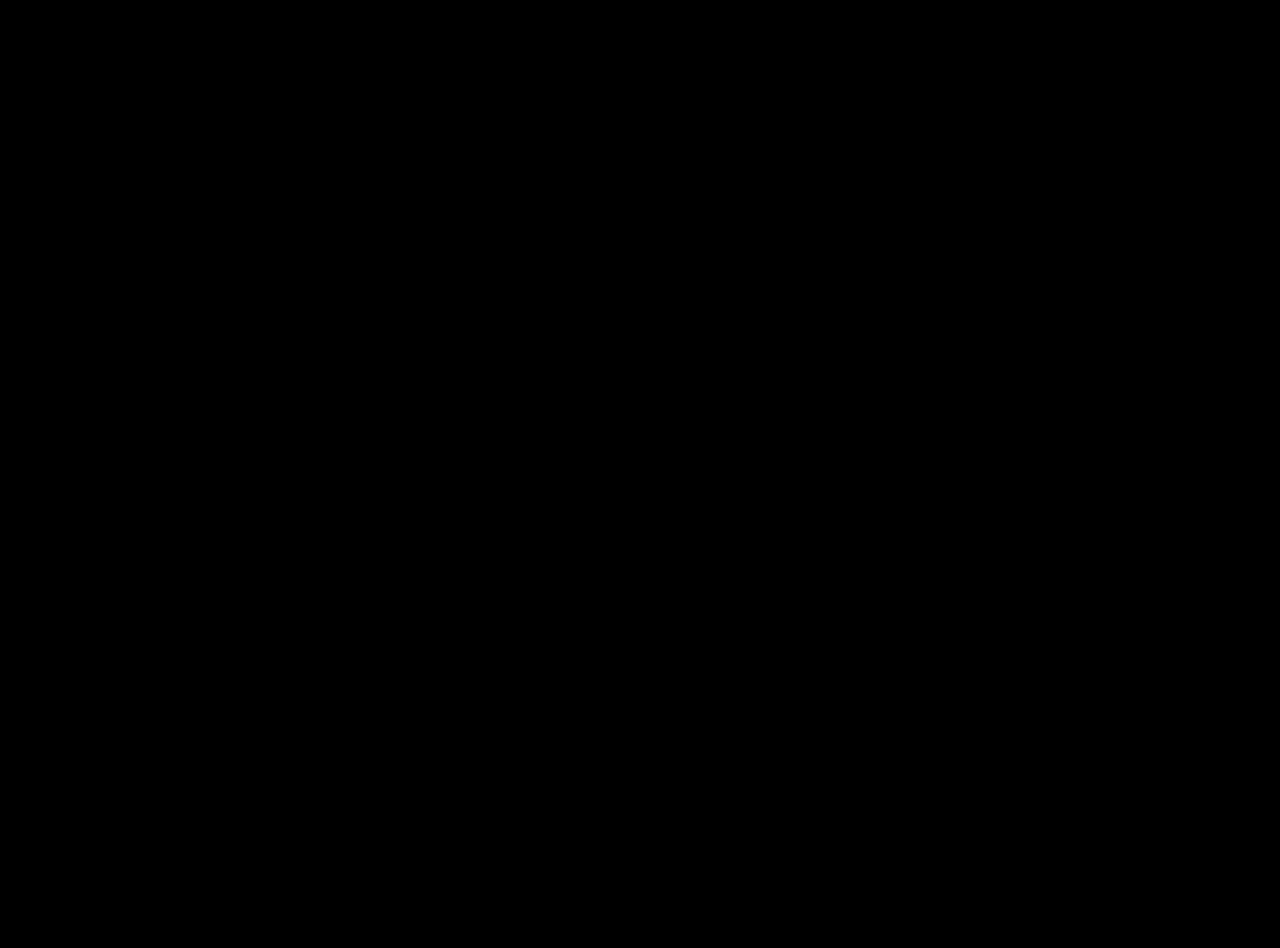
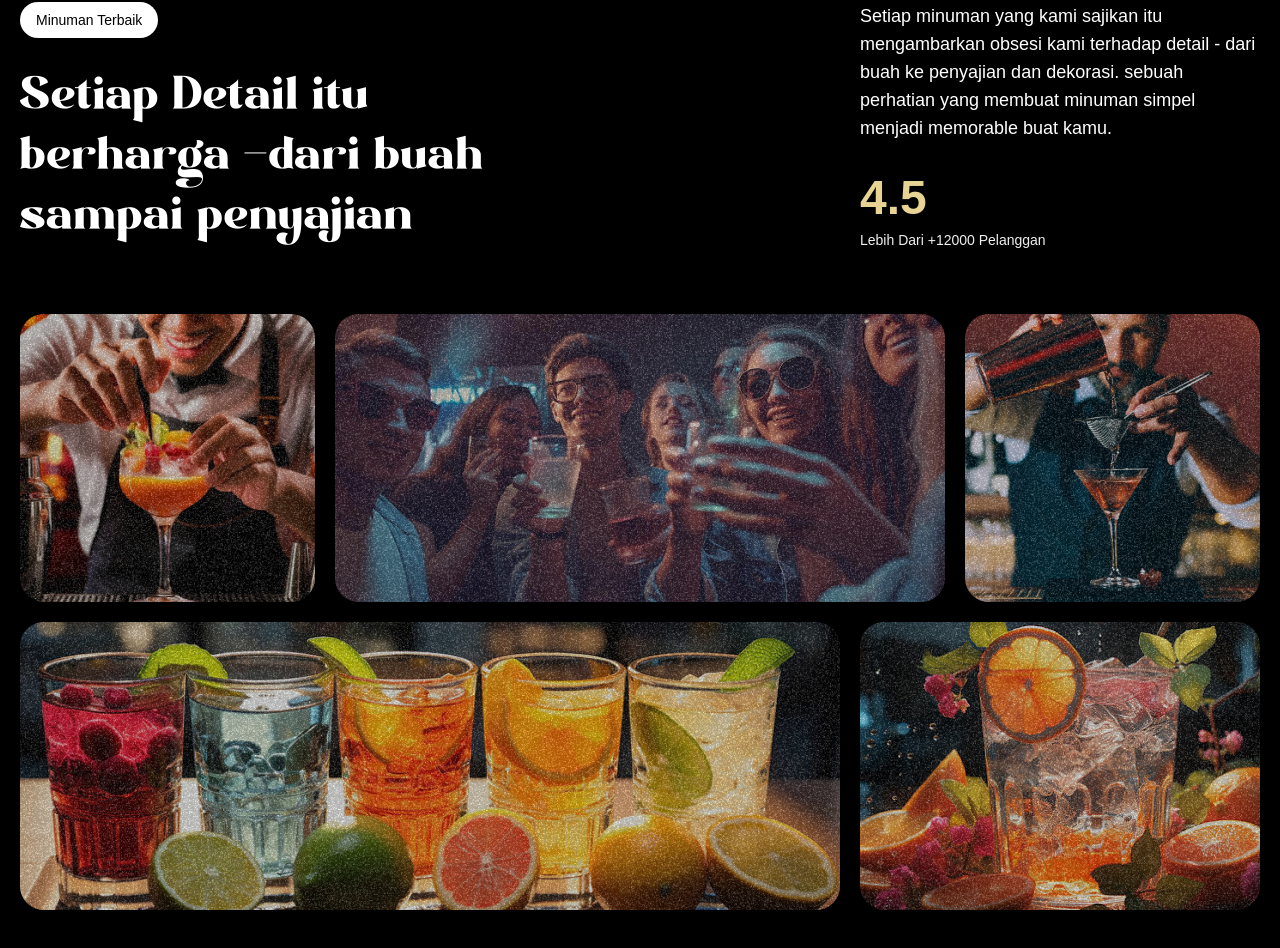
Before and after one commit to AsisWijayanto9467/gsap_minuman, a React (Vite) app: page / in a window 1280 px wide. Shown: the part 1710-2658 px from the top of the page. Before the commit the page ends 1600 px from the top, so only its background shows below. Built offline with nearby package versions, Linux system fonts and the light colour scheme; a web font is replaced by a local one.

Commit message:
Menambahkan About Section

```diff
--- a/src/App.jsx
+++ b/src/App.jsx
@@ -4,6 +4,7 @@
 import Navbar from "./components/Navbar.jsx";
 import Hero from "./components/Hero.jsx";
 import Minuman from "./components/Minuman.jsx";
+import About from "./components/About.jsx";
 
 gsap.registerPlugin(ScrollTrigger, SplitText)
 
@@ -13,6 +14,7 @@
         <Navbar  />
         <Hero />
         <Minuman />
+        <About />
     </main>
   );
 };
--- /dev/null
+++ b/src/components/About.jsx
@@ -0,0 +1,89 @@
+import React from 'react';
+import {useGSAP} from "@gsap/react";
+import gsap from "gsap";
+import { SplitText} from "gsap/all";
+
+const About = () => {
+    useGSAP(() => {
+        const titleSplit = SplitText.create('#about h2', {
+            type: 'words'
+        })
+
+        const scrollTimeline = gsap.timeline({
+            scrollTrigger: {
+                trigger: '#about',
+                start: 'top center',
+            }
+        })
+
+        scrollTimeline
+            .from(titleSplit.words, {
+            opacity: 0, duration: 1, yPercent: 100, ease: 'expo.out', stagger: 0.02
+        })
+            .from('.top-grid div, .bottom-grid div', {
+                opacity: 0, duration: 1, ease: 'power1.inOut', stagger: 0.04,
+            }, '-=0.5')
+    })
+
+    return (
+    <div id={"about"}>
+        <div className={"mb-16 md:px-0 px-5"}>
+            <div className={"content"}>
+                <div className={"md:col-span-8"}>
+                    <p className={"badge"}>Minuman Terbaik</p>
+                    <h2>
+                        Setiap Detail itu berharga <span className={"text-white"}>-</span>
+                         dari buah sampai penyajian
+                    </h2>
+                </div>
+
+                <div className={"sub-content"}>
+                    <p>
+                        Setiap minuman yang kami sajikan itu mengambarkan obsesi kami terhadap detail -
+                        dari buah ke penyajian dan dekorasi. sebuah perhatian yang membuat minuman simpel
+                        menjadi memorable buat kamu.
+                    </p>
+                    <div>
+                        <p className={"md:text-3xl text-xl font-bold"}>
+                            <span>4.5</span>
+                        </p>
+                        <p className={"text-sm text-white-100"}>
+                            Lebih Dari +12000 Pelanggan
+                        </p>
+                    </div>
+                </div>
+            </div>
+        </div>
+
+        <div className={"top-grid"}>
+            <div className={"md:col-span-3"}>
+                <div className={"noisy"} />
+                <img src={"/images/abt1.png"} alt={"grid-img-1"}/>
+            </div>
+
+            <div className={"md:col-span-6"}>
+                <div className={"noisy"} />
+                <img src={"/images/abt2.png"} alt={"grid-img-2"}/>
+            </div>
+
+            <div className={"md:col-span-3"}>
+                <div className={"noisy"} />
+                <img src={"/images/abt5.png"} alt={"grid-img-5"}/>
+            </div>
+        </div>
+        <div className={"bottom-grid"}>
+            <div className={"md:col-span-8"}>
+                <div className={"noisy"} />
+                <img src={"/images/abt3.png"} alt={"grid-img-3"}/>
+            </div>
+
+            <div className={"md:col-span-4"}>
+                <div className={"noisy"} />
+                <img src={"/images/abt4.png"} alt={"grid-img-4"}/>
+            </div>
+        </div>
+    </div>
+  );
+};
+
+export default About;
```
